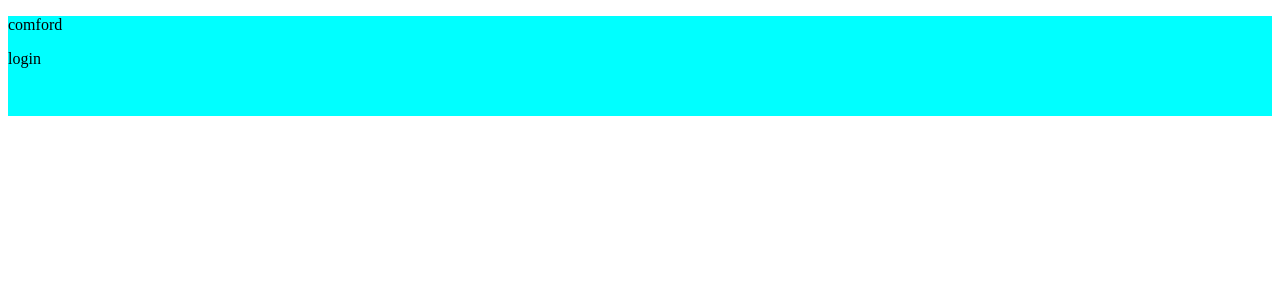
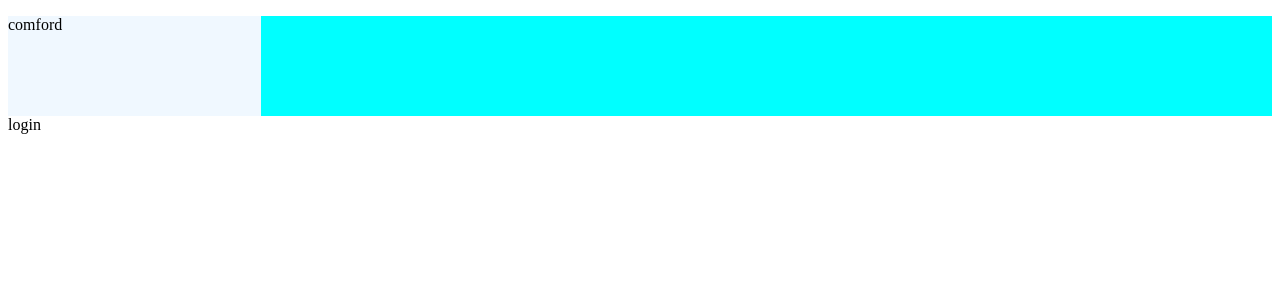
Before and after one commit to conty92/Comford, a React (Vite) app: page / in a window 1280 px wide. Shown: the top 300 px of the page. Built offline with nearby package versions, Linux system fonts and the light colour scheme.

Commit message:
modefied

```diff
--- a/src/Styles/Header.css
+++ b/src/Styles/Header.css
@@ -3,3 +3,8 @@ section{
     max-width: 100%;
     height: 100px;
 }
+.logo{
+    width: 20%;
+    height: 100px;
+    background-color: aliceblue;
+}
```
